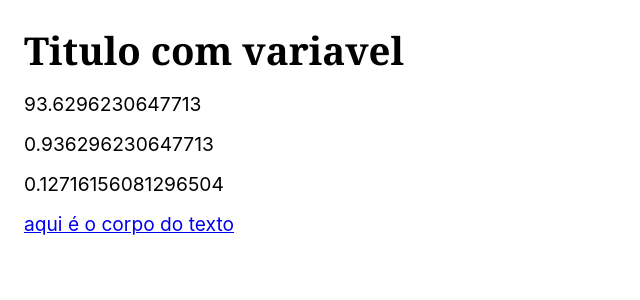
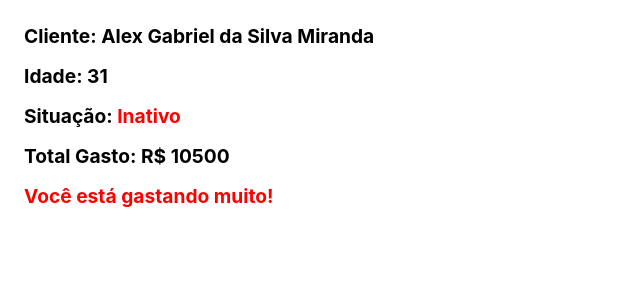
Before and after one commit to alemiranda7/first-react-app, a React (Create React App) app: page / in a window 1280 px wide. Shown: the top 300 px of the page, without its empty margins (0-640 px from the left). Built offline with nearby package versions, Linux system fonts and the light colour scheme.

Commit message:
exercicios01

```diff
--- a/src/App.js
+++ b/src/App.js
@@ -9,11 +9,14 @@ function useRandom() {
 
 const App = () => {
 
-
+    const estiloP = {
+        color: 'blue',
+        fontSize: '16rem'
+    }
 
     return (
         <>
-        {titulo}
+        <p style={estiloP}>{titulo}</p>
 
         <p className='random1' title='numero multiplicado por 100'>{random * 100}</p>
 
--- /dev/null
+++ b/src/Ex001.js
@@ -0,0 +1,44 @@
+import React from 'react';
+
+const joyce = {
+    cliente: 'Joyce Helem Gomes de Oliveira',
+    idade: 27,
+    compras: [
+        {nome: 'Notebook', preco: 'R$ 2500'},
+        {nome: 'Geladeira', preco: 'R$ 3000'},
+        {nome: 'Smartphone', preco: 'R$ 1500'}
+    ],
+    ativo: true
+}
+
+const alex = {
+    cliente: 'Alex Gabriel da Silva Miranda',
+    idade: 31,
+    compras: [
+        {nome: 'Notebook', preco: 'R$ 2500'},
+        {nome: 'Geladeira', preco: 'R$ 3000'},
+        {nome: 'Smartphone', preco: 'R$ 1500'},
+        {nome: 'Guitarra', preco: 'R$ 3500'}
+    ],
+    ativo: false
+}
+
+const Ex001 = () => {
+
+    const dados = alex
+
+    const total = dados.compras.map((item) => Number(item.preco.replace('R$ ', ''))).reduce((a , b) => a + b)
+
+    return (
+        <>
+        <div style={{fontWeight: 'bold'}}>
+            <p>Cliente: {dados.cliente}</p>
+            <p>Idade: {dados.idade}</p>
+            <p>Situação: <span style={{color: dados.ativo ? 'green' : 'red'}}>{dados.ativo ? 'Ativo' : 'Inativo'}</span></p>
+            <p>Total Gasto: R$ {total}</p>
+            <p style={{color: total <= 10000 ? 'green' : 'red'}}>{total <= 10000 ? 'Parabéns você ta em dia com suas contas!' : 'Você está gastando muito!'}</p>
+        </div>
+        </>
+)}
+
+export default Ex001
--- a/src/index.js
+++ b/src/index.js
@@ -1,10 +1,12 @@
 import React from 'react'
 import ReactDOM from 'react-dom'
-import App from './App'
+// import App from './App'
+import Ex001 from './Ex001'
 
 ReactDOM.render (
   <React.StrictMode>
-    <App />
+    <Ex001 />
+    {/* <App /> */}
   </React.StrictMode>,
   document.getElementById('root')
 )
```
